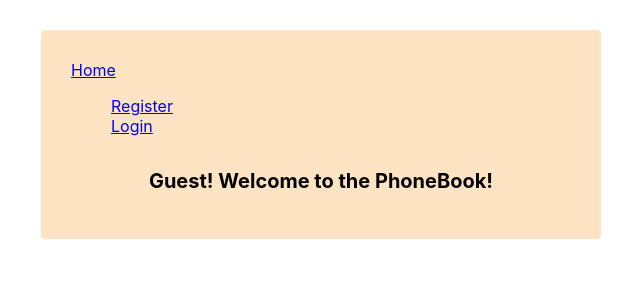
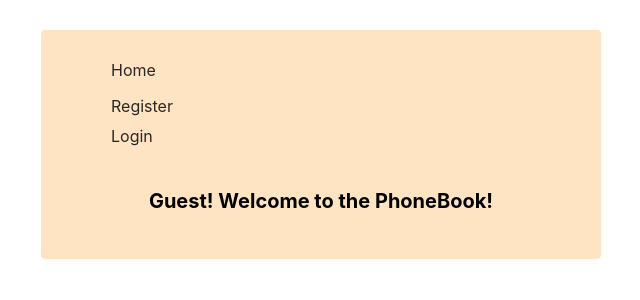
Before and after one commit to Polonkoev/goit-react-hw-08-phonebook, a React (Create React App) app: page / in a window 1280 px wide. Shown: the top 300 px of the page, without its empty margins (319-959 px from the left). Built offline with nearby package versions, Linux system fonts and the light colour scheme.

Commit message:
Changed navigation buttons

```diff
--- a/src/Pages/Layout/Layout.jsx
+++ b/src/Pages/Layout/Layout.jsx
@@ -21,7 +21,7 @@ export const Layout = () => {
   return (
     <>
       <header>
-        <Link to='/'>Home</Link>
+        <Link className={css.home} to='/'>Home</Link>
         {!token && <AuthNav />}
         {token && (
           <div className={css.loginBtn}>
--- a/src/Pages/Layout/Layout.module.css
+++ b/src/Pages/Layout/Layout.module.css
@@ -1,8 +1,25 @@
+.home{
+    margin-left: 40px;
+    text-decoration: none;
+    cursor: pointer;
+    border-radius: 4px;
+    cursor: pointer;
+    color: rgb(43, 38, 38);
+    border-color: rgb(224, 196, 158);
+}
+
+.home:hover{
+    background-color: rgb(168, 240, 240);
+    font-style: italic;
+}
+
+
 .loginBtn{
     display: flex;
     justify-content: start;
     margin-right: 30px;
     align-items: center;
+
 }
 
 .btn{
--- a/src/components/AuthNav/AuthNav.jsx
+++ b/src/components/AuthNav/AuthNav.jsx
@@ -1,4 +1,4 @@
-import {  NavLink } from 'react-router-dom';
+import {  Link } from 'react-router-dom';
 import css from './AuthNav.module.css'
 export const AuthNav = () => {
   return (
@@ -7,10 +7,10 @@ export const AuthNav = () => {
       <ul className={css.list}>
         <li className={css.listItem}>
 
-          <NavLink to="signup">Register</NavLink>
+          <Link className={css.listItem} to="signup">Register</Link>
         </li>
         <li className={css.listItem}>
-          <NavLink to="login">Login</NavLink>
+          <Link className={css.listItem} to="login">Login</Link>
         </li>
       </ul>
    </div>
--- a/src/components/AuthNav/AuthNav.module.css
+++ b/src/components/AuthNav/AuthNav.module.css
@@ -1,11 +1,27 @@
-.container{
+.container {
     display: flex;
     justify-content: start;
 }
-.list{
+
+
+
+.list {
     list-style: none;
 
 }
-.listItem{
-/* margin-right: 20px; */
+
+.listItem {
+
+    text-decoration: none;
+
+    cursor: pointer;
+    border-radius: 4px;
+    color: rgb(43, 38, 38);
+    border-color: rgb(224, 196, 158);
+    margin-bottom: 10px;
 }
+
+.listItem:hover {
+    background-color: rgb(168, 240, 240);
+    font-style: italic;
+}
```
